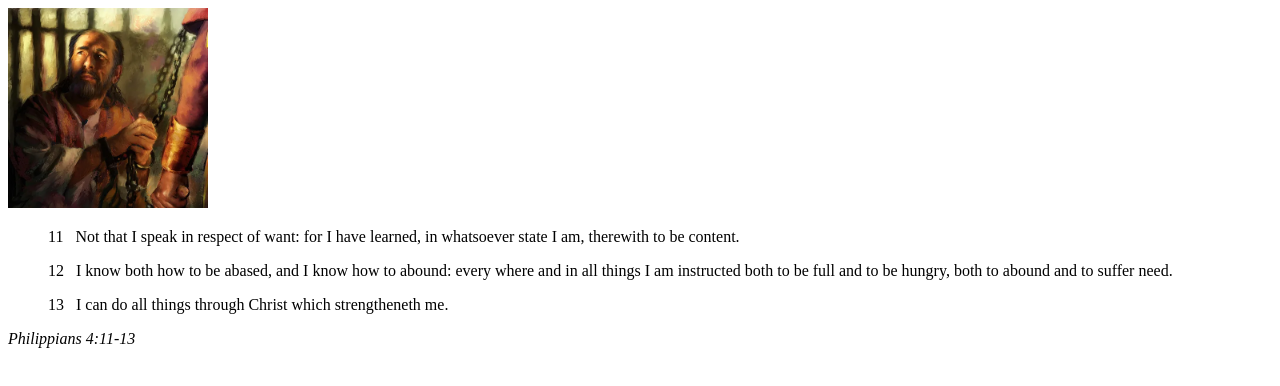
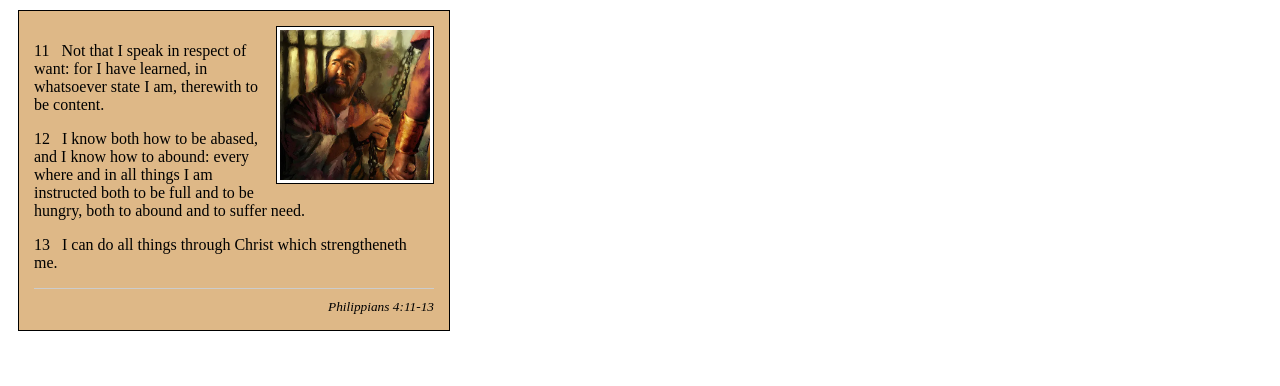
Before and after one commit to Brightoguma2002/wdd130, a plain HTML site: page week02/box-model.html in a window 1280 px wide. Drawn offline with Linux system fonts and the light colour scheme.

Commit message:
box model

```diff
--- a/week02/box-model.html
+++ b/week02/box-model.html
@@ -4,6 +4,7 @@
     <meta charset="UTF-8">
     <meta name="viewport" content="width=device-width, initial-scale=1.0">
     <title>Box Model Activity</title>
+    <link rel="stylesheet" href="styles/box-model.css">
 </head>
 <body>
     <main>
--- a/week02/styles/box-model.css
+++ b/week02/styles/box-model.css
@@ -1,15 +1,38 @@
 .callout {
-
+   max-width: 400px;
+   margin: 10px;
+   border: 1px solid black;
+   padding: 15px;
+   background-color: burlywood;
+   colour: #fff;
 }
 
 .callout img {
+    float: right;
+    margin: 0 0 10px 15px;
+    border: 1px solid black;
+    padding: 3px;
+    background-color: #fff;
+    width: 150px;
+    height: auto;
 
 }
 
 blockquote {
+	margin: 0;
+}
+
+cite {
+    display: block;
+    border-top: 1px solid #ccc;
+    padding-top: 10px;
+    text-align: right;
+    font-size: smaller;
 
 }
 
-cite {
-
+.para {
+    background-color: burlywood;
+    padding: 40px;
+    border: 5px solid black;
 }
```
